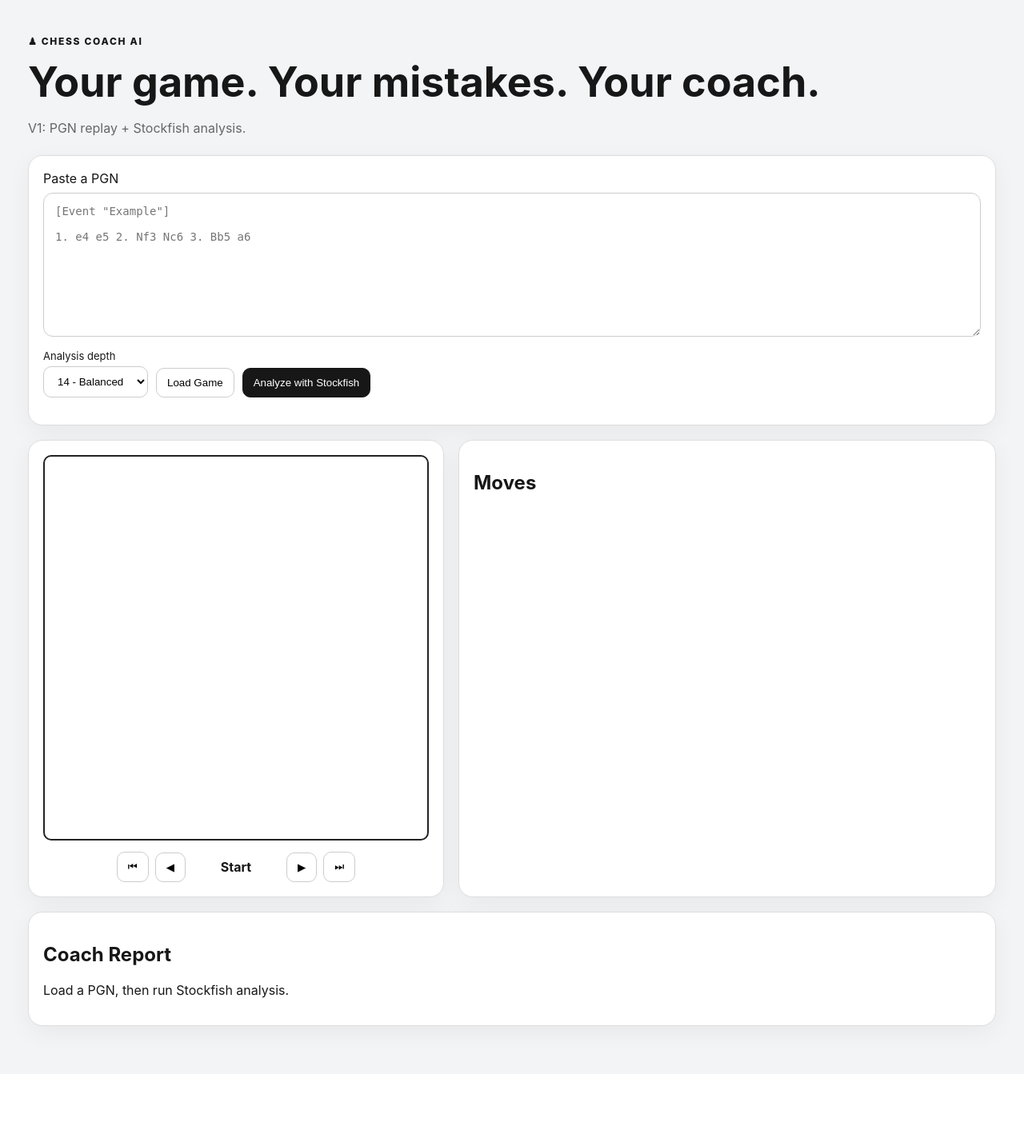
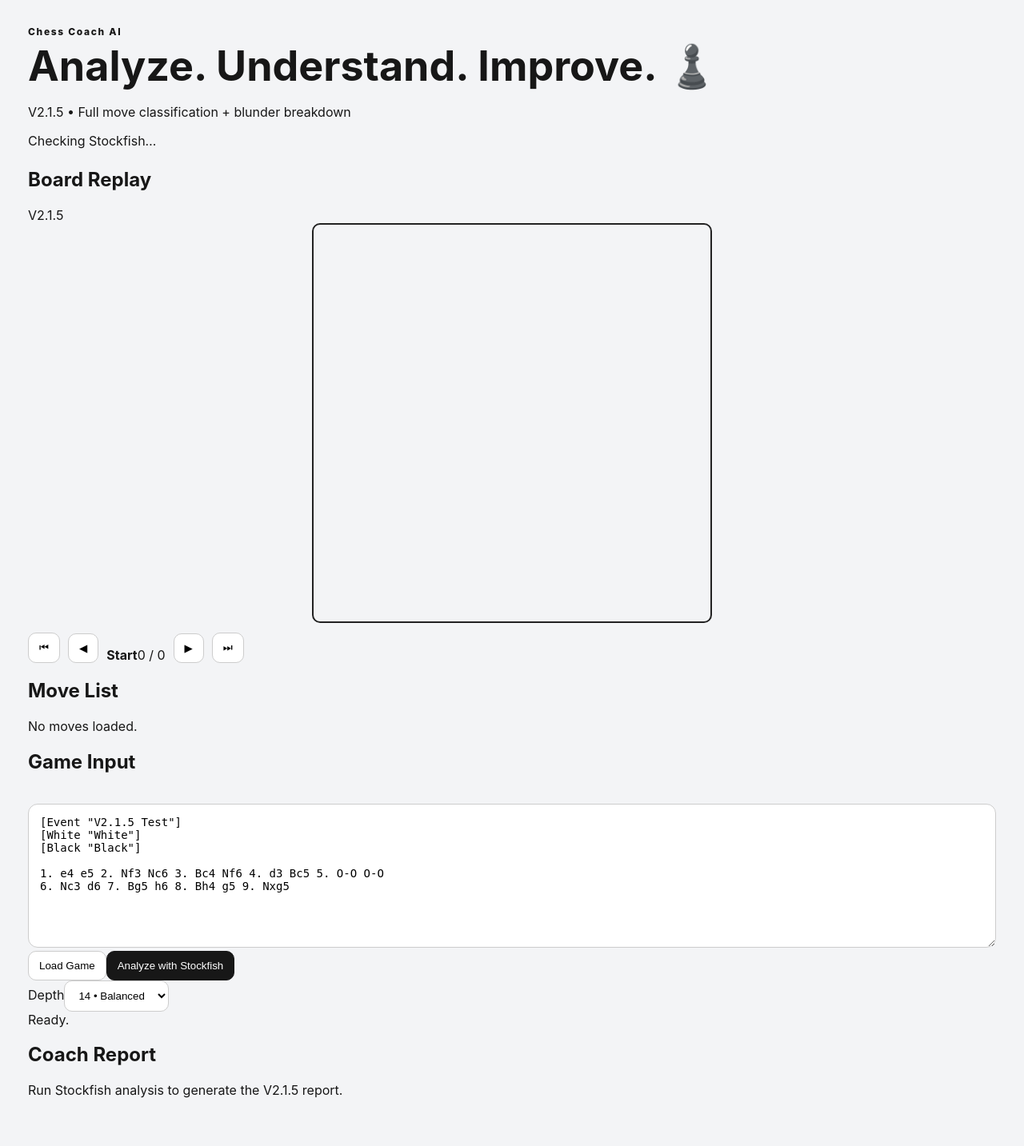
Before and after one commit to venkataishaan-ux/chess-ai-nextlevel, a Flask app: page / in a window 1280 px wide. Shown: the whole page at 80% size. Before the commit the page ends 1312 px from the top, so only its background shows below. Run offline with Flask 3, Linux system fonts and the light colour scheme.

Commit message:
Revamp index.html for Chess Coach AI V2.1.5
Updated the HTML structure and content for version 2.1.5, including new elements for game analysis and improved layout.

```diff
--- a/templates/index.html
+++ b/templates/index.html
@@ -1,65 +1,50 @@
 <!doctype html>
 <html lang="en">
 <head>
-  <meta charset="utf-8">
-  <meta name="viewport" content="width=device-width,initial-scale=1">
-  <title>Chess Coach AI - V1</title>
-  <link rel="stylesheet" href="/static/style.css">
+  <meta charset="utf-8"><meta name="viewport" content="width=device-width, initial-scale=1">
+  <title>Chess Coach AI • V2.1.5</title>
+  <link rel="stylesheet" href="{{ url_for('static', filename='style.css') }}?v=2.1.5">
 </head>
 <body>
-  <main class="app">
-    <header>
-      <p class="eyebrow">♟ CHESS COACH AI</p>
-      <h1>Your game. Your mistakes. Your coach.</h1>
-      <p class="sub">V1: PGN replay + Stockfish analysis.</p>
-    </header>
-
-    <section class="input-card">
-      <label for="pgn">Paste a PGN</label>
-      <textarea id="pgn" placeholder='[Event "Example"]
-
-1. e4 e5 2. Nf3 Nc6 3. Bb5 a6'></textarea>
-
-      <div class="controls">
-        <label>
-          Analysis depth
-          <select id="depth">
-            <option value="12">12 - Fast</option>
-            <option value="14" selected>14 - Balanced</option>
-            <option value="18">18 - Deeper</option>
-          </select>
-        </label>
-        <button id="loadBtn">Load Game</button>
-        <button id="analyzeBtn" class="primary">Analyze with Stockfish</button>
-      </div>
-      <p id="status"></p>
-    </section>
-
-    <section class="workspace">
-      <div class="board-card">
-        <div id="board" class="board"></div>
-        <div class="navigation">
-          <button id="firstBtn">⏮</button>
-          <button id="prevBtn">◀</button>
-          <span id="moveLabel">Start</span>
-          <button id="nextBtn">▶</button>
-          <button id="lastBtn">⏭</button>
+<div class="app">
+  <header class="header">
+    <div><div class="eyebrow">Chess Coach AI</div><h1>Analyze. Understand. Improve. ♟️</h1><p class="subtitle">V2.1.5 • Full move classification + blunder breakdown</p></div>
+    <div id="engineStatus" class="engine">Checking Stockfish…</div>
+  </header>
+  <main class="layout">
+    <section>
+      <div class="card">
+        <div class="card-head"><h2>Board Replay</h2><span class="move-counter">V2.1.5</span></div>
+        <div class="board-wrap"><div id="board" class="board" aria-label="Chess board"></div></div>
+        <div class="controls">
+          <button id="firstBtn" class="nav" type="button" aria-label="First move">⏮</button>
+          <button id="prevBtn" class="nav" type="button" aria-label="Previous move">◀</button>
+          <div class="move-info"><strong id="moveLabel">Start</strong><span id="moveCounter" class="move-counter">0 / 0</span></div>
+          <button id="nextBtn" class="nav" type="button" aria-label="Next move">▶</button>
+          <button id="lastBtn" class="nav" type="button" aria-label="Last move">⏭</button>
         </div>
       </div>
-
-      <div class="moves-card">
-        <h2>Moves</h2>
-        <div id="moves"></div>
-      </div>
-
-      <div class="report-card">
-        <h2>Coach Report</h2>
-        <div id="report">
-          <p>Load a PGN, then run Stockfish analysis.</p>
-        </div>
+      <div class="card" style="margin-top:18px">
+        <div class="card-head"><h2>Move List</h2></div><div id="moves" class="moves"><div class="empty">No moves loaded.</div></div>
       </div>
     </section>
+    <section>
+      <div class="card panel">
+        <div class="card-head" style="padding:0 0 10px"><h2>Game Input</h2></div>
+        <textarea id="pgn" placeholder="Paste a PGN here…">[Event "V2.1.5 Test"]
+[White "White"]
+[Black "Black"]
+
+1. e4 e5 2. Nf3 Nc6 3. Bc4 Nf6 4. d3 Bc5 5. O-O O-O
+6. Nc3 d6 7. Bg5 h6 8. Bh4 g5 9. Nxg5</textarea>
+        <div class="actions"><button id="loadBtn" class="secondary" type="button">Load Game</button><button id="analyzeBtn" class="primary" type="button">Analyze with Stockfish</button></div>
+        <div class="options"><label for="depth">Depth</label><select id="depth"><option value="12">12 • Fast</option><option value="14" selected>14 • Balanced</option><option value="18">18 • Deeper</option><option value="22">22 • Slow</option></select></div>
+        <div id="status" class="status">Ready.</div>
+      </div>
+      <div class="card" style="margin-top:18px"><div class="card-head"><h2>Coach Report</h2></div><div id="analysis" class="report"><div class="empty">Run Stockfish analysis to generate the V2.1.5 report.</div></div></div>
+    </section>
   </main>
-  <script src="/static/app.js"></script>
+</div>
+<script src="{{ url_for('static', filename='app.js') }}?v=2.1.5"></script>
 </body>
 </html>
```
